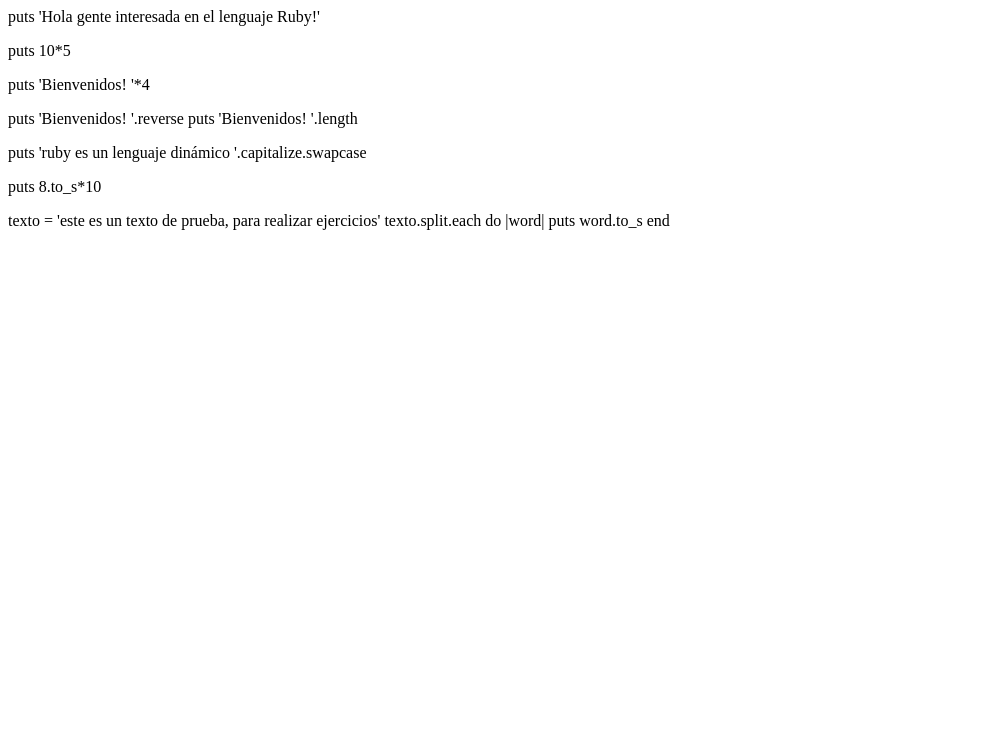
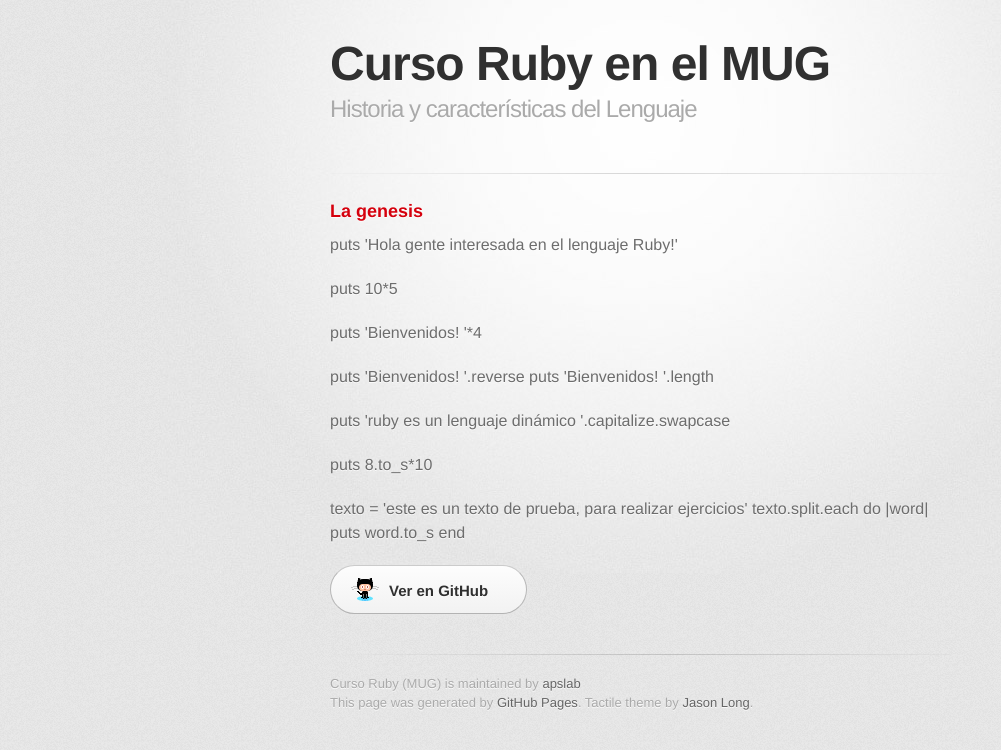
Before and after one commit to apslab/curso-ruby, a plain HTML site: page ejemplos.html in a window 1280 px wide. Shown: the whole page, without its empty margins (0-1001 px from the left). Drawn offline with Linux system fonts and the light colour scheme; a web font is replaced by a local one.

Commit message:
dando formato a la pagina de ejemplos

```diff
--- a/ejemplos.html
+++ b/ejemplos.html
@@ -1,3 +1,42 @@
+<!DOCTYPE html>
+<html>
+  <head>
+    <meta charset='utf-8'>
+    <meta http-equiv="X-UA-Compatible" content="chrome=1">
+    <link href='https://fonts.googleapis.com/css?family=Chivo:900' rel='stylesheet' type='text/css'>
+    <link rel="stylesheet" type="text/css" href="stylesheets/stylesheet.css" media="screen" />
+    <link rel="stylesheet" type="text/css" href="stylesheets/pygment_trac.css" media="screen" />
+    <link rel="stylesheet" type="text/css" href="stylesheets/print.css" media="print" />
+    <!--[if lt IE 9]>
+    <script src="//html5shiv.googlecode.com/svn/trunk/html5.js"></script>
+    <![endif]-->
+    <style>
+      /* .gravatar img { float: left; padding-right: 10px; display: block; } */
+      .gravatar p { margin-bottom: 0px; }
+      .gravatar .mail { margin-bottom: 20px; font-size: 80% }
+    </style>
+    <title>Curso Ruby (MUG) by apslab</title>
+  </head>
+
+  <body>
+    <div id="container">
+      <div class="inner">
+
+        <header>
+          <h1>Curso Ruby en el MUG</h1>
+          <h2>Historia y características del Lenguaje</h2>
+        </header>
+
+        <hr>
+
+        <section id="main_content">
+          <h3>
+            <a name="welcome-to-github-pages" class="anchor" href="#welcome-to-github-pages">
+              <span class="octicon octicon-link"></span>
+            </a>
+            La genesis
+          </h3>
+
 <p> puts 'Hola gente interesada en el lenguaje Ruby!' </p>
 
 <p> puts 10*5 </p>
@@ -20,3 +59,32 @@ texto.split.each do |word|
   puts word.to_s
 end
 </p>
+
+        <section id="downloads" class="clearfix">
+          <!--
+          <a href="https://github.com/apslab/curso-ruby/zipball/master" id="download-zip" class="button"><span>Download .zip</span></a>
+          <a href="https://github.com/apslab/curso-ruby/tarball/master" id="download-tar-gz" class="button"><span>Download .tar.gz</span></a>
+          -->
+          <a href="https://github.com/apslab/curso-ruby" id="view-on-github" class="button"><span>Ver en GitHub</span></a>
+        </section>
+
+        <footer>
+          Curso Ruby (MUG) is maintained by <a href="https://github.com/apslab">apslab</a><br>
+          This page was generated by <a href="http://pages.github.com">GitHub Pages</a>. Tactile theme by <a href="http://twitter.com/jasonlong">Jason Long</a>.
+        </footer>
+
+                  <script type="text/javascript">
+            var gaJsHost = (("https:" == document.location.protocol) ? "https://ssl." : "http://www.");
+            document.write(unescape("%3Cscript src='" + gaJsHost + "google-analytics.com/ga.js' type='text/javascript'%3E%3C/script%3E"));
+          </script>
+          <script type="text/javascript">
+            try {
+              var pageTracker = _gat._getTracker("UA-41341424-1");
+            pageTracker._trackPageview();
+            } catch(err) {}
+          </script>
+
+      </div>
+    </div>
+  </body>
+</html>
```
